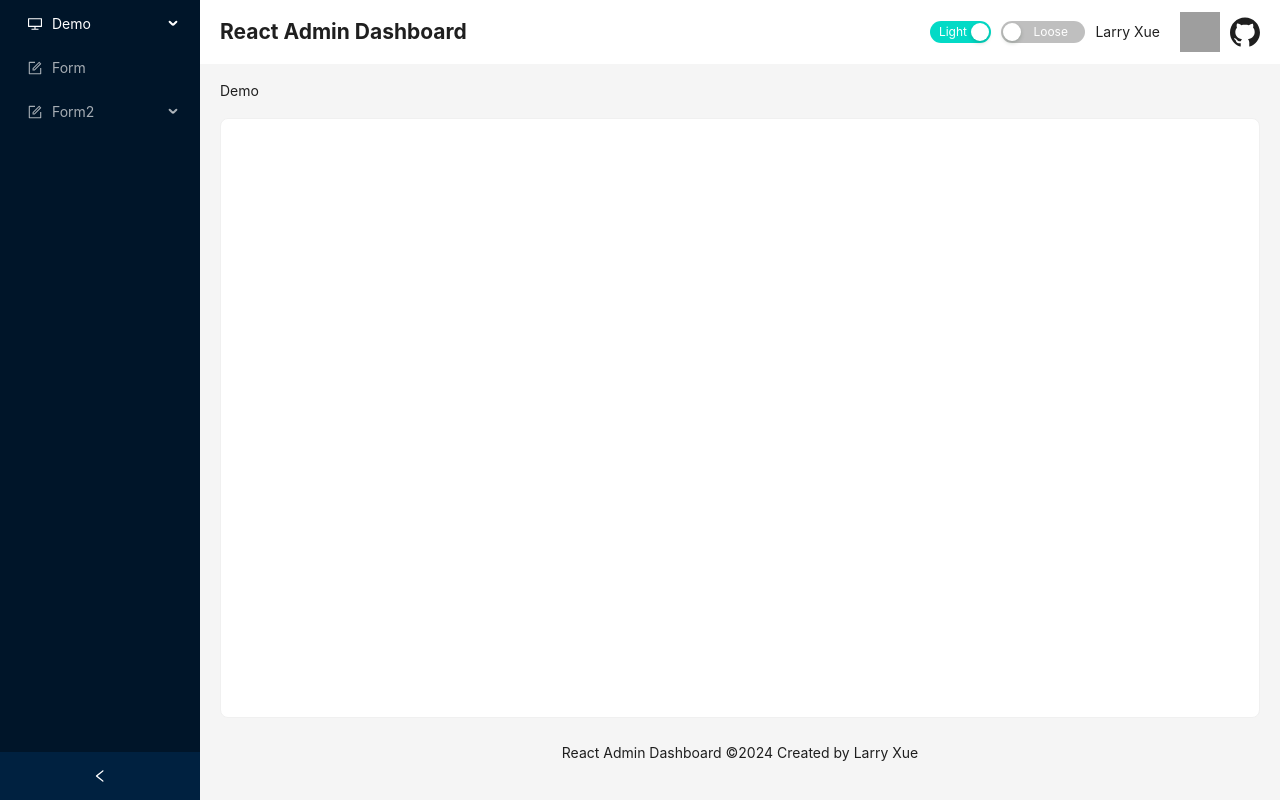
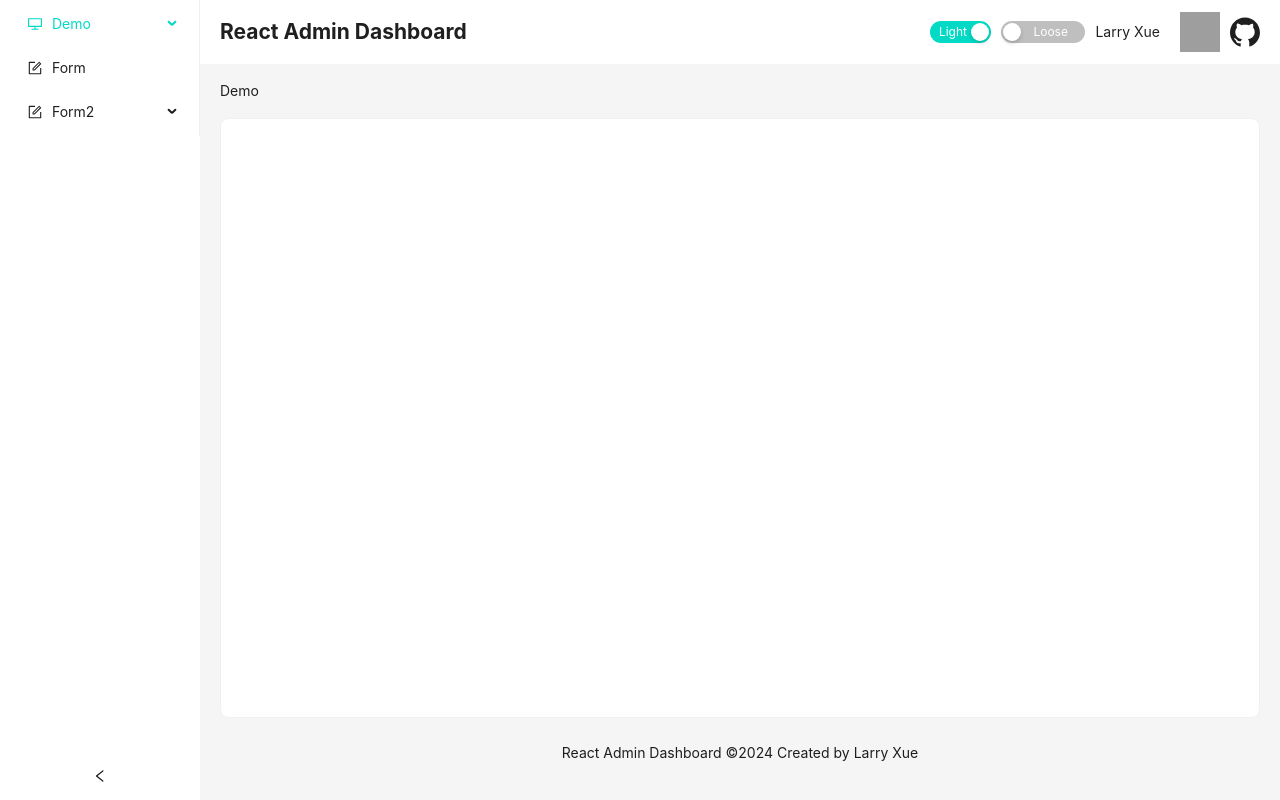
Before and after one commit to larry-xue/react-admin-dashboard, a React (Vite) app: page /demo in a window 1280 px wide. Built offline with nearby package versions, Linux system fonts and the light colour scheme; grey boxes are pictures that could not be loaded.

Commit message:
fix: sidebar theme

```diff
--- a/src/components/layout/sidebar.tsx
+++ b/src/components/layout/sidebar.tsx
@@ -27,7 +27,6 @@ const getMenuItems = (routes: AdminRouterItem[]): any[] => {
  */
 const PageSidebar = (props: {
   autoCollapse?: boolean
-  theme?: string
 }) => {
   const { autoCollapse = true } = props
   const [collapsed, setCollapsed] = useState(false);
@@ -48,13 +47,13 @@ const PageSidebar = (props: {
 
   useEffect(() => {
     setSelectedKeys([`${location.pathname}`])
+    // setLastOpenedMenu([`${location.pathname}`])
     navigate(location.pathname)
   }, [location.pathname])
 
   return (
-    <Sider collapsible collapsed={collapsed} onCollapse={(value) => setCollapsed(value)}>
-      <div className="demo-logo-vertical" />
-      <Menu theme="dark" openKeys={lastOpenedMenu} onOpenChange={onOpenChange} selectedKeys={selectedKeys} mode="inline" items={menuItems} onClick={onSwitchMenu} />
+    <Sider theme='light' collapsible collapsed={collapsed} onCollapse={(value) => setCollapsed(value)}>
+      <Menu openKeys={lastOpenedMenu} onOpenChange={onOpenChange} selectedKeys={selectedKeys} mode="inline" items={menuItems} onClick={onSwitchMenu} />
     </Sider>
   )
 }
```
